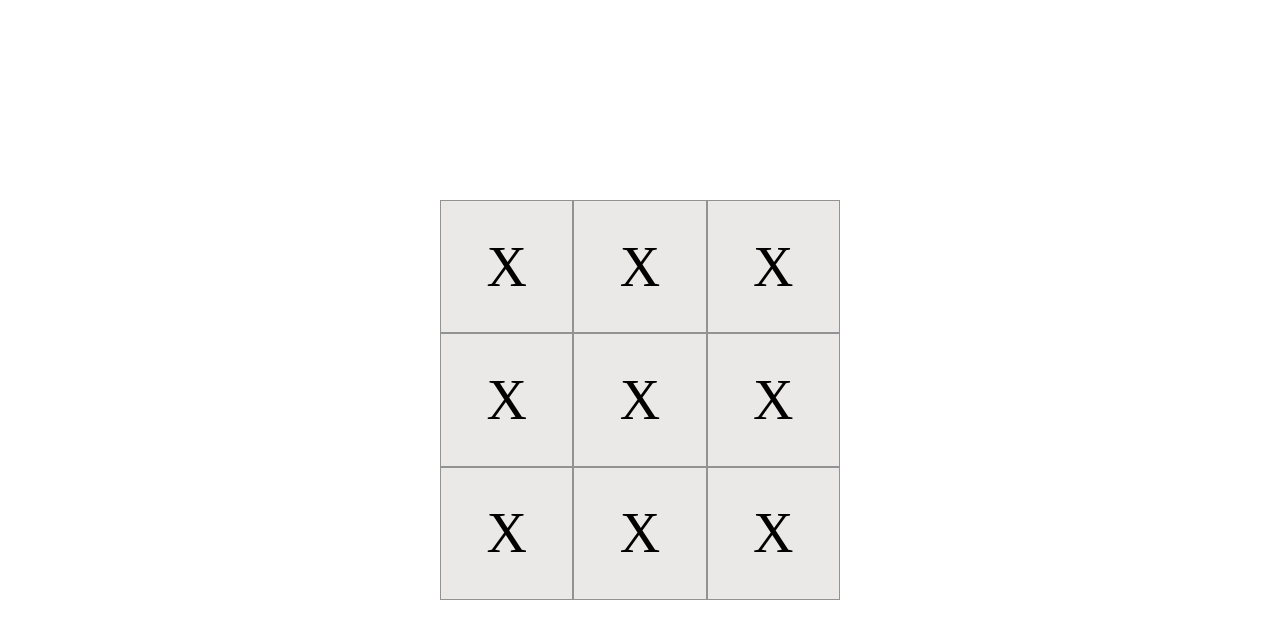
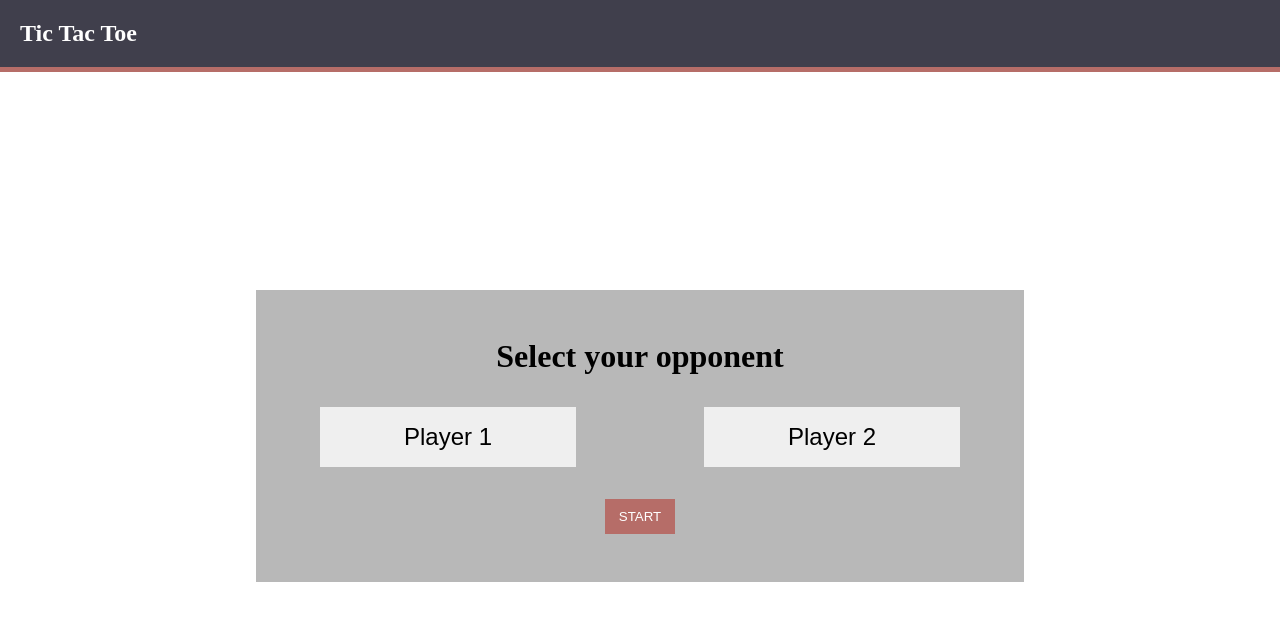
Before and after one commit to JordanBlount/tic-tac-toe, a plain HTML site: page index.html in a window 1280 px wide. Drawn offline with Linux system fonts and the light colour scheme.

Commit message:
Created game screen + board. Added styling for both

```diff
--- a/index.html
+++ b/index.html
@@ -9,7 +9,42 @@
     <script src="scripts.js"></script>
 </head>
 <body>
-    <div class="site-content">
+    <div class="site">
+        <nav>
+            <div class="nav-bar">
+                <h1 class="game-title">Tic Tac Toe</h1>
+            </div>
+        </nav>
+        <div class="main-content">
+            <div class="game-selection">
+                <h1 class="selection__title">Select your opponent</h1>
+                <div class="player__select">
+                    <button class="player__btn">Player 1</h2>
+                    <button class="player__btn opponent">Player 2</h2>
+                    <!-- <div class="player1">
+                        <button class="player_btn">Player 1</h2>
+                    </div>
+                    <div class="player2">
+                        <button class="player_btn opponent">Player 2</h2>
+                    </div> -->
+                </div>
+                <div class="start-game">
+                    <button class="start-btn game-btn">Start</button>
+                </div>
+            </div>
+            <div class="player-board">
+                <div class="player">
+                    <h2 class="player__name">Player 1</h2>
+                </div>
+                <div class="player">
+                    <h2 class="player__name">Player 2</h2>
+                </div>
+            </div>
+            <div class="display">
+                <p class="display-text">
+                    Player 1 wins!
+                </p>
+            </div>
             <div class="board">
                 <div class="space" data-x="0" data-y="0">
                     <p class="x">X</p>
@@ -39,6 +74,11 @@
                     <p class="x">X</p>
                 </div>
             </div>
+            <div class="btns">
+                <button class="gameBtn">New Round</button>
+                <button class="gameBtn">New Game</button>
+            </div>
+        </div>
     </div>
 </body>
 </html>
--- a/style.css
+++ b/style.css
@@ -1,29 +1,85 @@
 *, *::before, *::after {
     box-sizing: border-box;
+    margin: 0;
+    padding: 0;
 }
 
 :root {
-    --square: rgb(235, 232, 232);
-    --border: rgb(146, 146, 146);
+    --square: hsl(0, 7%, 92%);
+    --border: hsl(0, 0%, 57%);
+
+    --nav-bg: #403F4C;
+    --highlight: hsl(4, 35%, 56%);
+    --game-title: rgb(255, 255, 255);
+
+    --text: rgb(48, 48, 48);
 }
 
 body {
-    margin: 0;
+    background-color: rgb(255, 255, 255);
 }
 
-.site-content {
+.site {
     display: flex;
-    flex-direction: row;
+    flex-direction: column;
+    min-height: 100vh;
+}
+
+nav {
+    padding: 1.25em;
+    background-color: var(--nav-bg);
+    border-bottom: 5px solid var(--highlight);
+}
+
+.game-title {
+    color: var(--game-title);
+}
+
+.main-content {
+    flex-grow: 1;
+    display: flex;
+    flex-direction: column;
     justify-content: center;
     align-items: center;
-    height: 100vh;
 }
 
+/* SET TO DISPLAY IN JAVASCRIPT */
+.player-board {
+    display: none;
+    /* display: flex; */
+    justify-content: space-between;
+    align-items: center;
+    margin-bottom: 2em;
+    max-width: 300px;
+    color: var(--text);
+}
+
+.player {
+    margin: 0 2em;
+}
+
+/* SET TO DISPLAY IN JAVASCRIPT */
+.display {
+    display: none;
+    margin-bottom: 1em;
+}
+
+.display-text {
+    color: var(--text);
+}
+
+.won {
+    color: green;
+}
+
+/* SET TO DISPLAY IN JAVASCRIPT */
 .board {
-    display: grid;
+    display: none;
+    /* display: grid; */
     grid-template-columns: repeat(3, 1fr);
     grid-template-rows: repeat(3, 1fr);
-    width: 400px;
+    width: 90%;
+    max-width: 400px;
     height: 400px;
 }
 
@@ -35,10 +91,111 @@ body {
     align-items: center;
 }
 
+.btns {
+    display: none;
+    margin-top: 1.5em;
+}
+
+.game-btn {
+    padding: 0.75em 1em;
+    border: none;
+    background-color: var(--highlight);
+    color: white;
+    text-transform: uppercase;
+    cursor: pointer;
+}
+
 .x,
 .o {
-    font-size: 3.5rem;
+    font-size: 2.5rem;
     color: black;
     margin: 0;
     padding: 0;
 }
+
+.game-selection {
+    animation-name: boardAppear;
+    animation-duration: 750ms;
+    background-color:hsl(0, 0%, 72%);
+    width: 80%;
+    max-width: 800px;
+    padding: 3em 2em;
+}
+
+@keyframes boardAppear {
+    0% {
+        transform: scale(0.1);
+        opacity: 0.0;
+    }
+    100% {
+        text-replace: scale(1);
+        opacity: 1;
+    }
+}
+
+.selection__title {
+    text-align: center;
+}
+
+.player__select {
+    display: flex;
+    justify-content: space-between;
+    margin: 2em 0;
+}
+
+/* .player1,
+.player2 {
+    background-color: rgb(233, 233, 231);
+    padding: 0.75em 1em;
+    text-align: center;
+    width: 40%;
+} */
+
+.player__btn {
+    font-size: 1.5rem;
+    border: none;
+    padding: 0.65em 0.5em;
+    width: 40%;
+}
+
+.opponent:hover {
+    transition: ease-in-out 200ms;
+    transform: scale(1.1);
+    opacity: 0.65;
+    cursor: pointer;
+}
+
+.opponent:active {
+    transition: ease-out 10ms;
+    background-color: hsl(60, 4%, 40%);
+    cursor: pointer;
+}
+
+.start-btn:hover {
+    transition: ease-in-out 300ms;
+    transform: scale(1.1);
+    background-color: hsl(4, 35%, 65%);
+    cursor: pointer;
+}
+
+.start-btn:active {
+    transition: ease-in-out 10ms;
+    background-color: hsl(4, 35%, 30%);
+    cursor: pointer;
+}
+
+.start-game {
+    display: flex;
+    justify-content: center;
+    align-items: center;
+    width: 100%;
+}
+
+@media (min-width: 600px) {
+
+    .game-selection {
+        width: 60%;
+        padding-left: 4em;
+        padding-right: 4em;
+    }
+}
```
Lines whose indentation alone changed are shown as unchanged.
